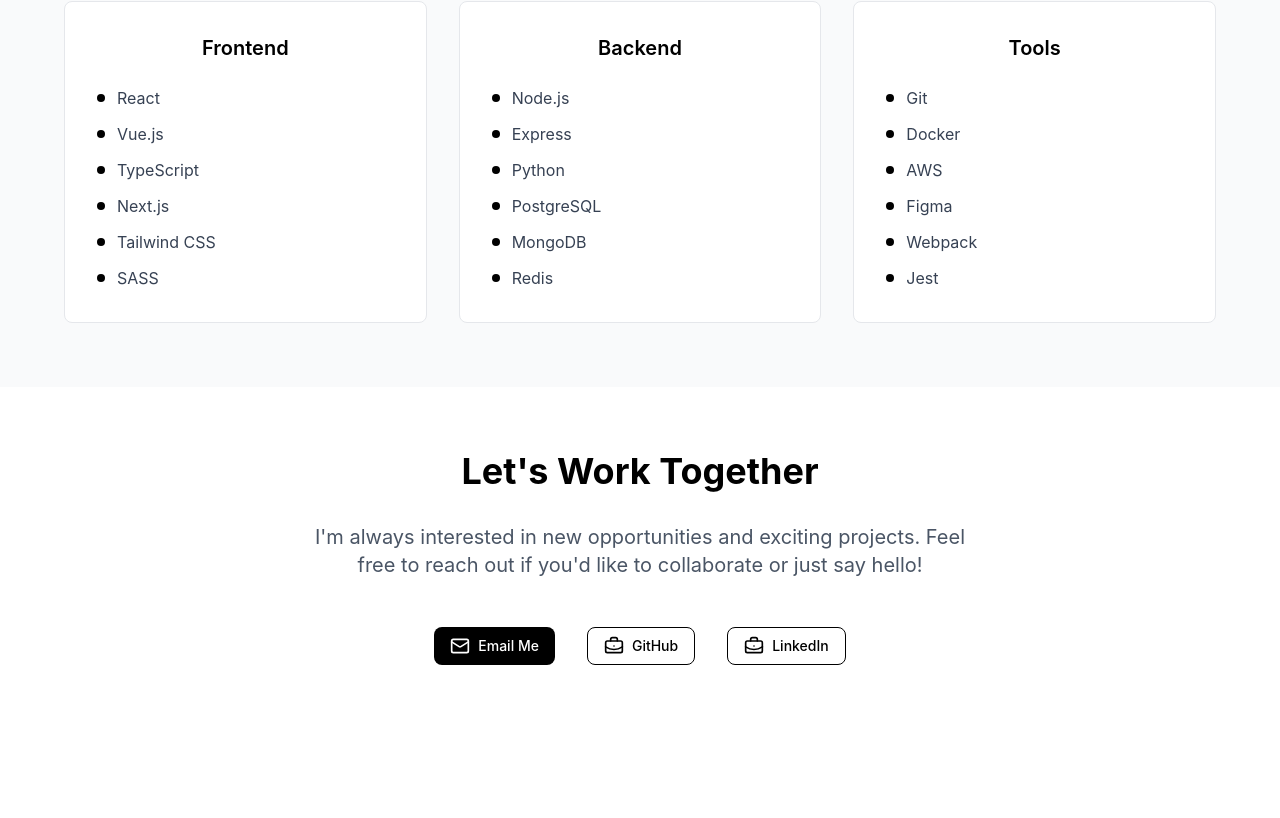
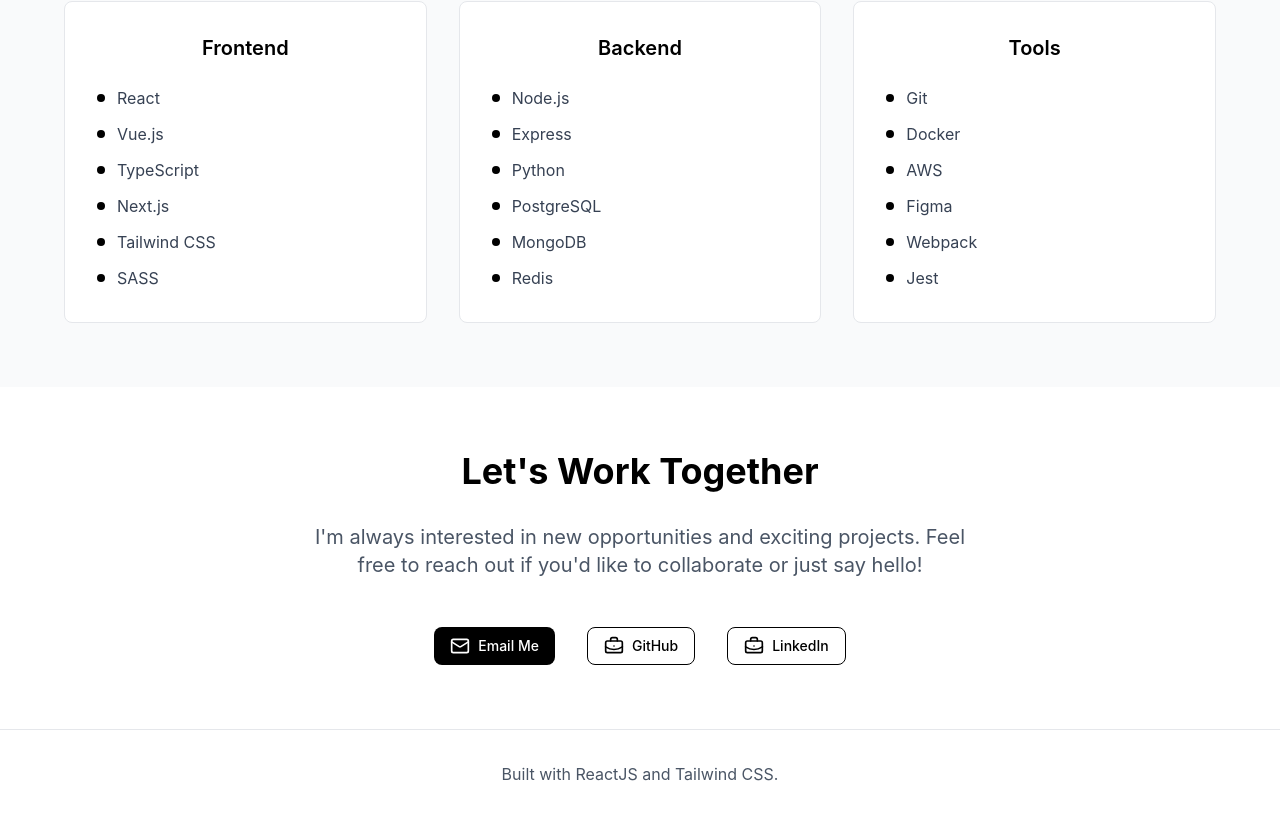
Before and after one commit to jonni595/portfolio, a React (Vite) app: page / in a window 1280 px wide. Shown: the part 2205-3023 px from the top of the page. Before the commit the page ends 2934 px from the top, so only its background shows below. Built offline with nearby package versions, Linux system fonts and the light colour scheme.

Commit message:
feat: add Footer component for page footer; update App component to include Footer section

```diff
--- a/src/App.tsx
+++ b/src/App.tsx
@@ -6,6 +6,7 @@ import { useScrollToTop } from "@/hooks/useScrollToTop";
 import Projects from "./components/Projects";
 import Skills from "./components/Skills";
 import Contact from "./components/Contact";
+import Footer from "./components/Footer";
 
 const App = () => {
   const hasAnimated = useIntersectionObserver();
@@ -18,6 +19,7 @@ const App = () => {
       <Projects hasAnimated={hasAnimated} />
       <Skills hasAnimated={hasAnimated} />
       <Contact hasAnimated={hasAnimated} />
+      <Footer />
     </main>
   );
 };
--- /dev/null
+++ b/src/components/Footer.tsx
@@ -0,0 +1,11 @@
+const Footer = () => {
+  return (
+    <footer className="py-8 px-6 border-t border-gray-200">
+      <div className="max-w-6xl mx-auto text-center">
+        <p className="text-gray-600">Built with ReactJS and Tailwind CSS.</p>
+      </div>
+    </footer>
+  );
+};
+
+export default Footer;
```
